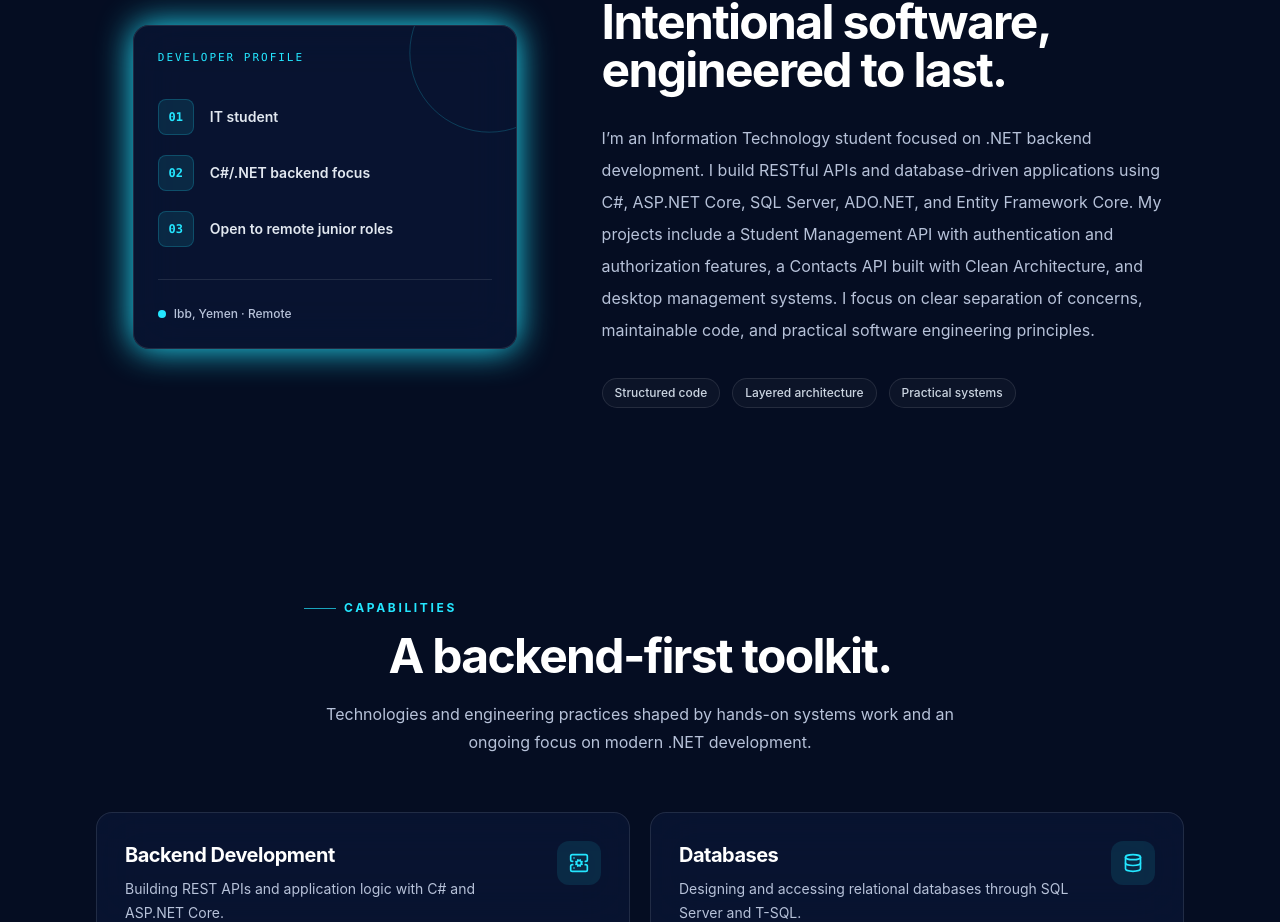
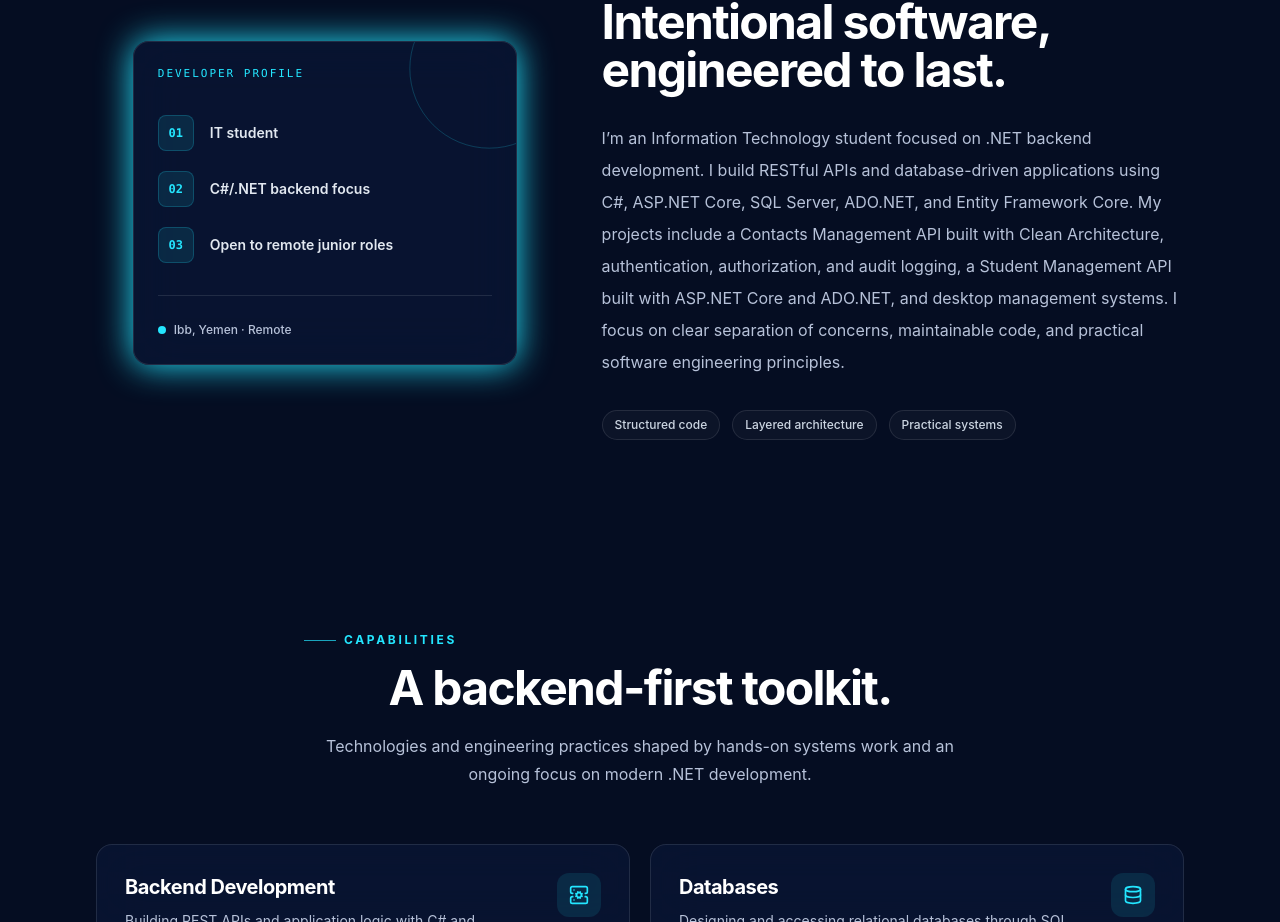
Before and after one commit to Albarafahed/my_website, a Next.js app: page / in a window 1280 px wide. Shown: the part 920-1842 px from the top of the page. Built offline with nearby package versions, Linux system fonts and the light colour scheme.

Commit message:
Put Contacts API first in developer profile

```diff
--- a/data/profile.ts
+++ b/data/profile.ts
@@ -5,7 +5,7 @@ export const profile = {
   role: "Junior .NET Backend Developer",
   headline: "Building backend applications and RESTful APIs with C#, ASP.NET Core, EF Core, and SQL Server.",
   summary:
-    "I’m an Information Technology student focused on .NET backend development. I build RESTful APIs and database-driven applications using C#, ASP.NET Core, SQL Server, ADO.NET, and Entity Framework Core. My projects include a Student Management API with authentication and authorization features, a Contacts API built with Clean Architecture, and desktop management systems. I focus on clear separation of concerns, maintainable code, and practical software engineering principles.",
+    "I’m an Information Technology student focused on .NET backend development. I build RESTful APIs and database-driven applications using C#, ASP.NET Core, SQL Server, ADO.NET, and Entity Framework Core. My projects include a Contacts Management API built with Clean Architecture, authentication, authorization, and audit logging, a Student Management API built with ASP.NET Core and ADO.NET, and desktop management systems. I focus on clear separation of concerns, maintainable code, and practical software engineering principles.",
   github: "https://github.com/Albarafahed",
   linkedin: "https://www.linkedin.com/in/albara-csharp-developer/",
   // avatar: "https://github.com/Albarafahed.png?size=512",
```
